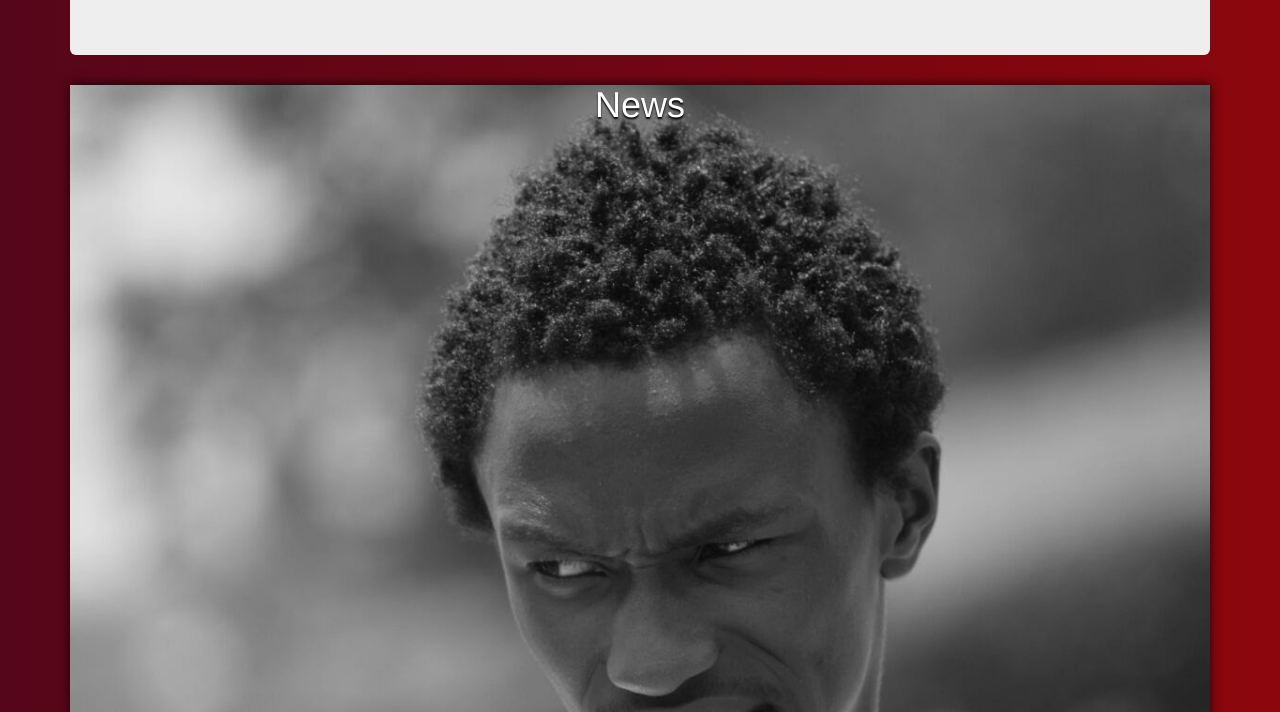
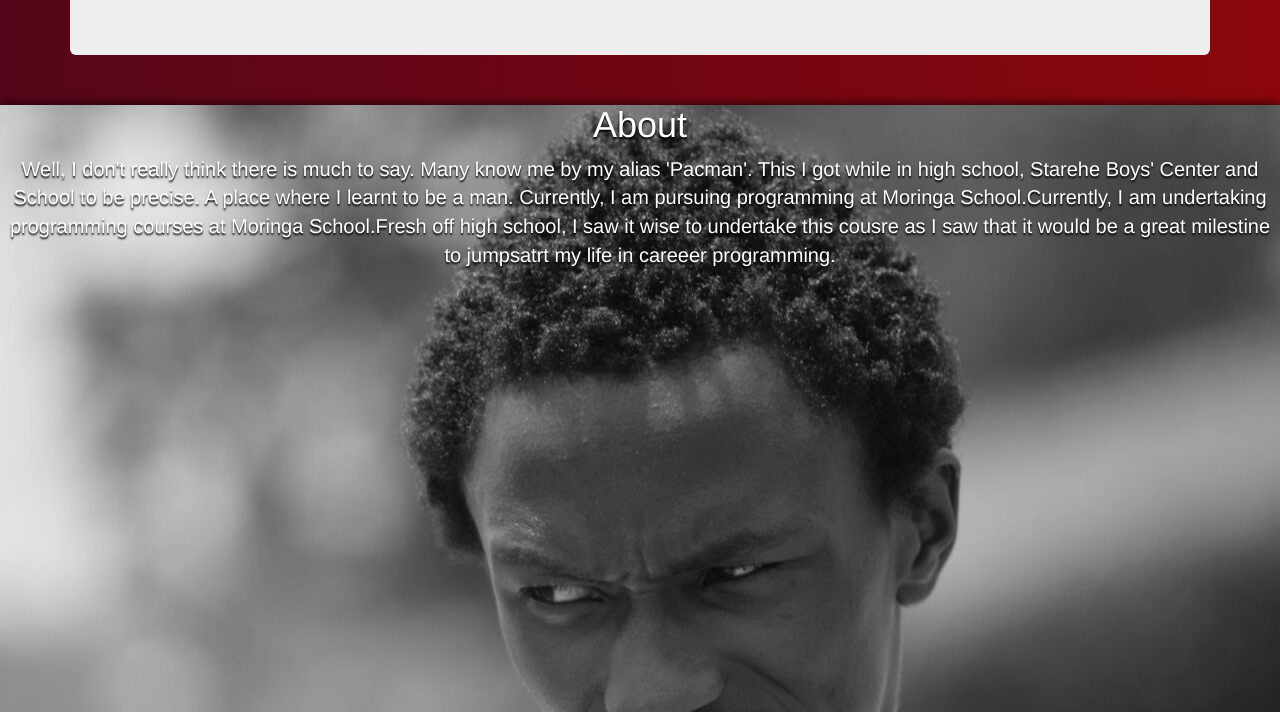
Before and after one commit to Achacha35/myportfolio, a plain HTML site: page index.html in a window 1280 px wide. Shown: the part 1212-1924 px from the top of the page. Drawn offline with nearby package versions, Linux system fonts and the light colour scheme; a script that the page names is missing.

Commit message:
container

```diff
--- a/index.html
+++ b/index.html
@@ -48,11 +48,20 @@
       <h1><strong>Peter Achacha</strong></h1>
 
     </div>
+  </div>
 
 
   <!--PRAC-->
   <div id="title" class="slide header">
-  <h1>News</h1>
+    <h1>About</h1>
+    <p>Well, I don't really think there is much
+       to say. Many know me by my alias 'Pacman'. This I got while in
+       high school, Starehe Boys' Center and School to be precise.
+       A place where I learnt to be a man. Currently, I am pursuing
+       programming at Moringa School.Currently, I am undertaking programming
+       courses at Moringa School.Fresh off high school, I saw it wise to
+      undertake this cousre as I saw that it would be a great milestine to
+      jumpsatrt my life in careeer programming.</p>
 
 
 </div>
```
